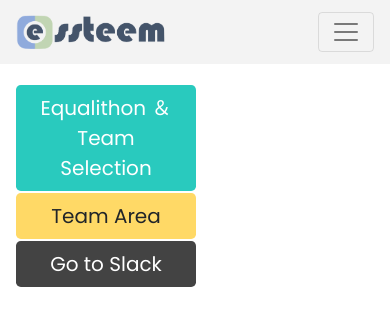
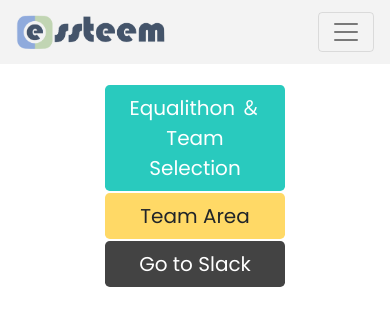
Before and after one commit to esteemcode/equalithon, a React (Create React App) app: page /home in a window 390 px wide. Shown: the top 326 px of the page. Built offline with nearby package versions, Linux system fonts and the light colour scheme.

Commit message:
fix responsive centering of buttons

```diff
--- a/src/components/landingPage/Home.jsx
+++ b/src/components/landingPage/Home.jsx
@@ -13,21 +13,21 @@ const Home = () => {
         <>
             <Navigation />
             <Container id="button-container" fluid>
-                <Row className="justify-content-md-center">
+                <Row className="text-center">
                     <Col lg={{ span: 6, offset: 3 }}>
                         <Button className="home-button cyan" variant="info" size="lg">
                             Equalithon ＆ Team Selection
                         </Button>{' '}
                     </Col>
                 </Row>
-                <Row className="justify-content-md-center">
+                <Row className="text-center">
                     <Col lg={{ span: 6, offset: 3 }}>
                         <Button className="home-button yellow" variant="warning" size="lg">
                             Team Area
                         </Button>{' '}
                     </Col>
                 </Row>
-                <Row className="justify-content-md-center">
+                <Row className="text-center">
                     <Col lg={{ span: 6, offset: 3 }}>
                         <Button className="home-button dark-gray" variant="dark" size="lg">
                             Go to Slack
--- a/src/components/landingPage/home.css
+++ b/src/components/landingPage/home.css
@@ -13,14 +13,6 @@
 }
 .form-header {
     width:100%;
-}
-
-.cyan {
-    background-color: #29CABE;
-}
-
-.yellow {
-    background-color: #FFD966;
 }
 
 .dark-gray {
```
